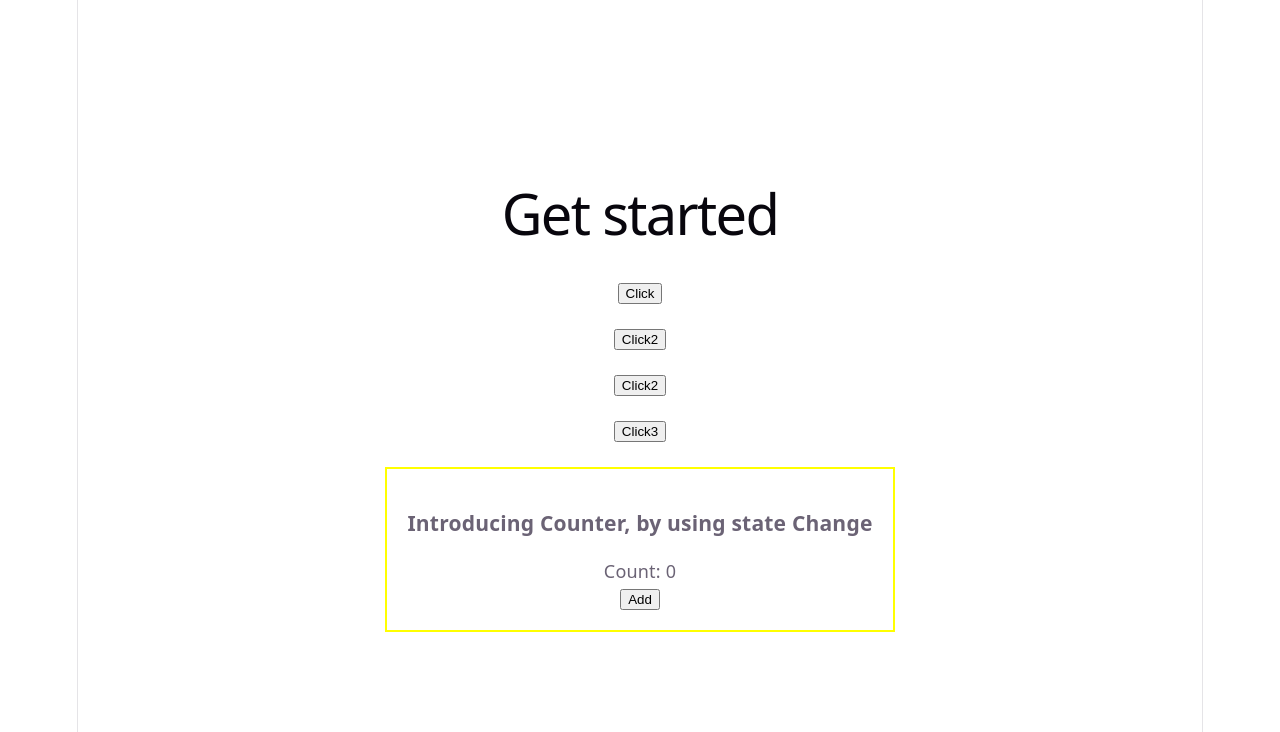
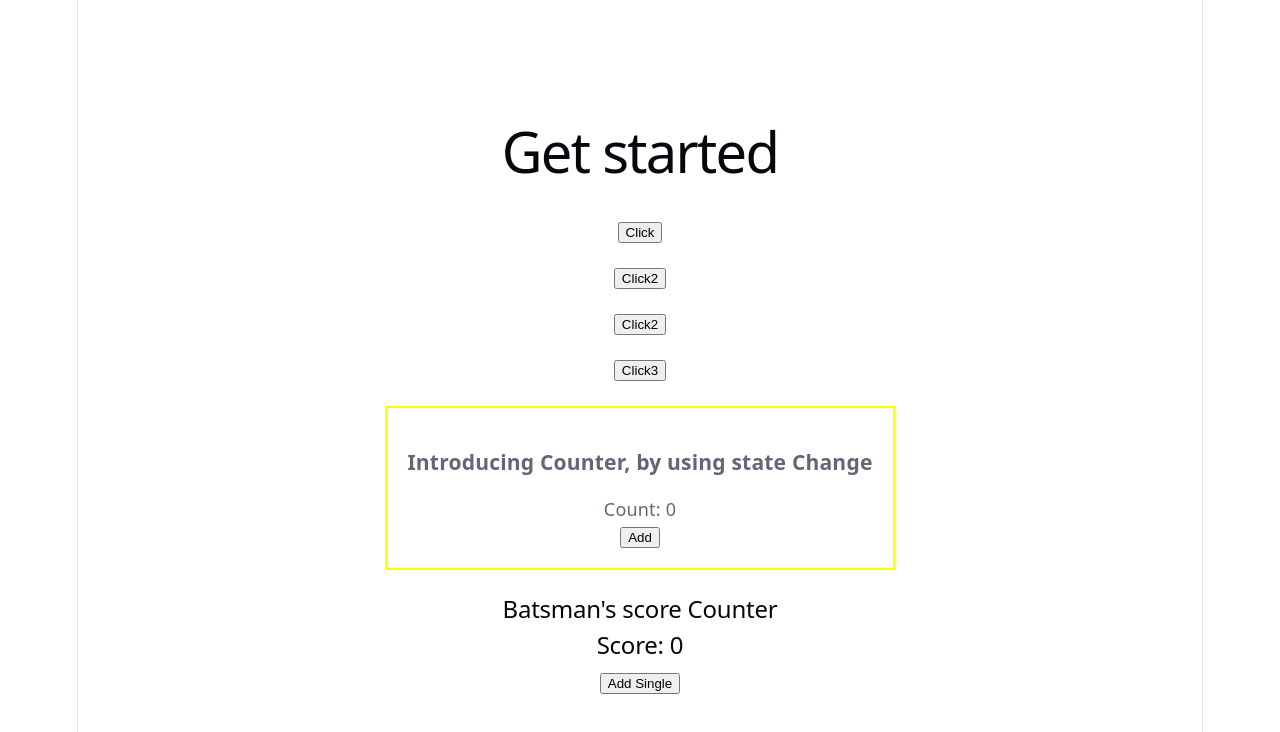
Before and after one commit to asm-saim/v2-react-core-concepts, a React (Vite) app: page / in a window 1280 px wide. Shown: the top 732 px of the page. Built offline with nearby package versions, Linux system fonts and the light colour scheme.

Commit message:
useSate hook recaped

```diff
--- a/src/App.jsx
+++ b/src/App.jsx
@@ -1,5 +1,6 @@
 import './App.css'
 import Counter from './Counter'
+import Batsman from './Batsman'
 
 function App() {
   // event Handler:case 1
@@ -32,6 +33,9 @@ function App() {
         {/* Lesson-2 use State */}
         <Counter></Counter>
 
+        {/* Lesson-3 useState */}
+        <Batsman></Batsman>
+
       </div>
     </>
   )
--- /dev/null
+++ b/src/Batsman.jsx
@@ -0,0 +1,18 @@
+import { useState } from "react"
+
+export default function Batsman() {
+    const [score, setScore] = useState(0)
+
+const handleSingle=()=>{
+    const scoreSingle=score+1;
+    setScore(scoreSingle)
+}
+
+    return (
+        <div>
+            <h2>Batsman's score Counter</h2>
+            <h2>Score: {score}</h2>
+            <button onClick={handleSingle}>Add Single</button>
+        </div>
+    )
+}
--- a/src/Counter.jsx
+++ b/src/Counter.jsx
@@ -2,6 +2,9 @@ import { useState } from "react"
 
 export default function Counter() {
     const [count, setCount] = useState(0)
+    // count → the current state value.
+    // setCount → a function to update that value.
+    // The 0 is the initial value.
 
     const handleCount = () => {
         const newCount = count + 1;
```
Also changed, not shown: note.txt.
